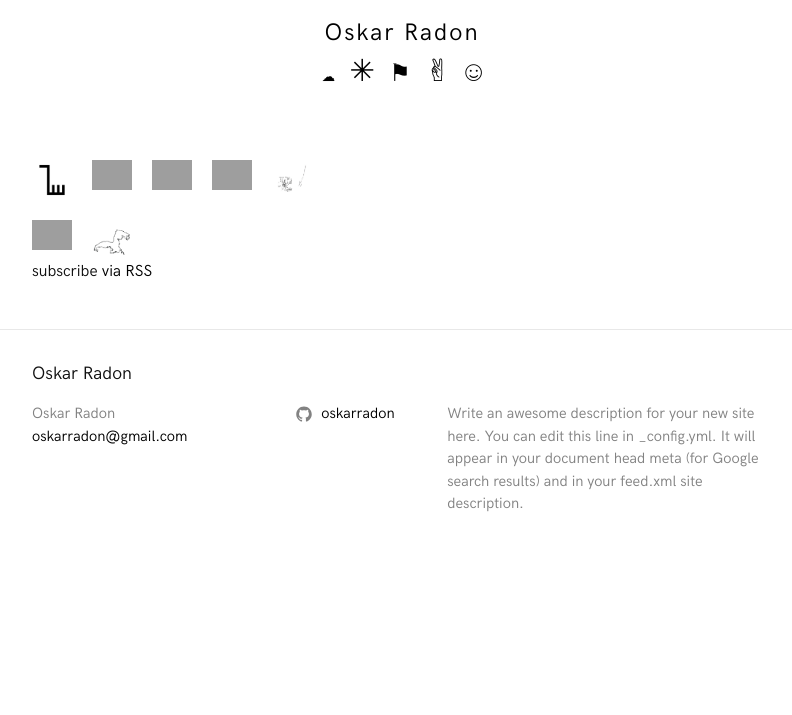
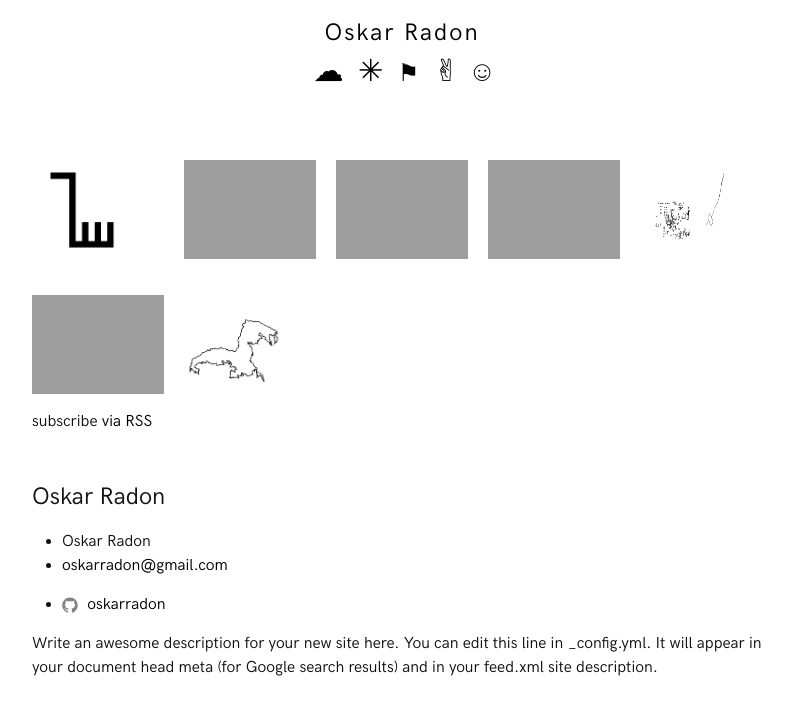
Before and after one commit to oskarradon/oskarradon.github.io-old, a Jekyll site: the page built from index.md, in a window 1280 px wide. Shown: the top 715 px of the page, without its empty margins (238-1030 px from the left). Built offline with Jekyll 4.4.1, drawn with Linux system fonts in a browser that asks for light colours.

Commit message:
grid seems chill

```diff
--- a/_sass/partials/_layout.scss
+++ b/_sass/partials/_layout.scss
@@ -32,6 +32,7 @@
 
   button {
     padding: 0px;
+    font-size: $base-font-size * 1.9;
   }
 }
 
@@ -40,70 +41,6 @@
 /**
  * Site footer
  */
-.site-footer {
-  border-top: 1px solid $grey-color-light;
-  padding: $spacing-unit 0;
-}
-
-.footer-heading {
-  @include relative-font-size(1.125);
-  margin-bottom: $spacing-unit / 2;
-}
-
-.contact-list,
-.social-media-list {
-  list-style: none;
-  margin-left: 0;
-}
-
-.footer-col-wrapper {
-  @include relative-font-size(0.9375);
-  color: $grey-color;
-  margin-left: -$spacing-unit / 2;
-  @extend %clearfix;
-}
-
-.footer-col {
-  float: left;
-  margin-bottom: $spacing-unit / 2;
-  padding-left: $spacing-unit / 2;
-}
-
-.footer-col-1 {
-  width: -webkit-calc(35% - (#{$spacing-unit} / 2));
-  width:         calc(35% - (#{$spacing-unit} / 2));
-}
-
-.footer-col-2 {
-  width: -webkit-calc(20% - (#{$spacing-unit} / 2));
-  width:         calc(20% - (#{$spacing-unit} / 2));
-}
-
-.footer-col-3 {
-  width: -webkit-calc(45% - (#{$spacing-unit} / 2));
-  width:         calc(45% - (#{$spacing-unit} / 2));
-}
-
-@include media-query($on-laptop) {
-  .footer-col-1,
-  .footer-col-2 {
-    width: -webkit-calc(50% - (#{$spacing-unit} / 2));
-    width:         calc(50% - (#{$spacing-unit} / 2));
-  }
-
-  .footer-col-3 {
-    width: -webkit-calc(100% - (#{$spacing-unit} / 2));
-    width:         calc(100% - (#{$spacing-unit} / 2));
-  }
-}
-
-@include media-query($on-palm) {
-  .footer-col {
-    float: none;
-    width: -webkit-calc(100% - (#{$spacing-unit} / 2));
-    width:         calc(100% - (#{$spacing-unit} / 2));
-  }
-}
 
 
 
@@ -122,15 +59,21 @@
 .post-grid {
   margin: 0 auto;
   display: grid;
-  grid-template-columns: 40px 40px 40px 40px 40px;
+  grid-template-columns: 1fr 1fr 1fr 1fr 1fr;
   grid-column-gap: 20px;
   grid-row-gap: 20px;
 }
 
 .post-link {
   display: block;
-  height: 40px;
   line-height: 1;
+}
+
+.post-link img {
+  max-height: 100px;
+  // @include media-query($on-palm) {
+  //   max-height: 80px;
+  // }
 }
 
 
```
